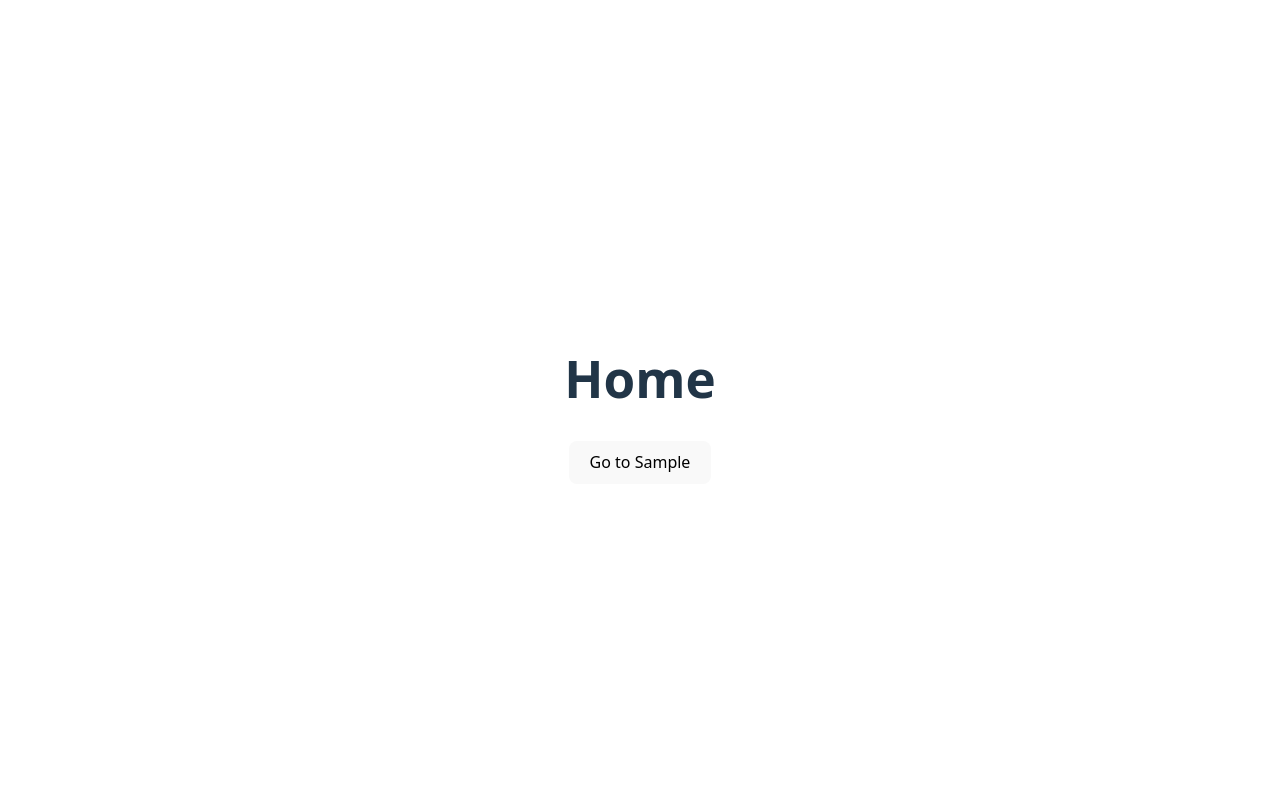
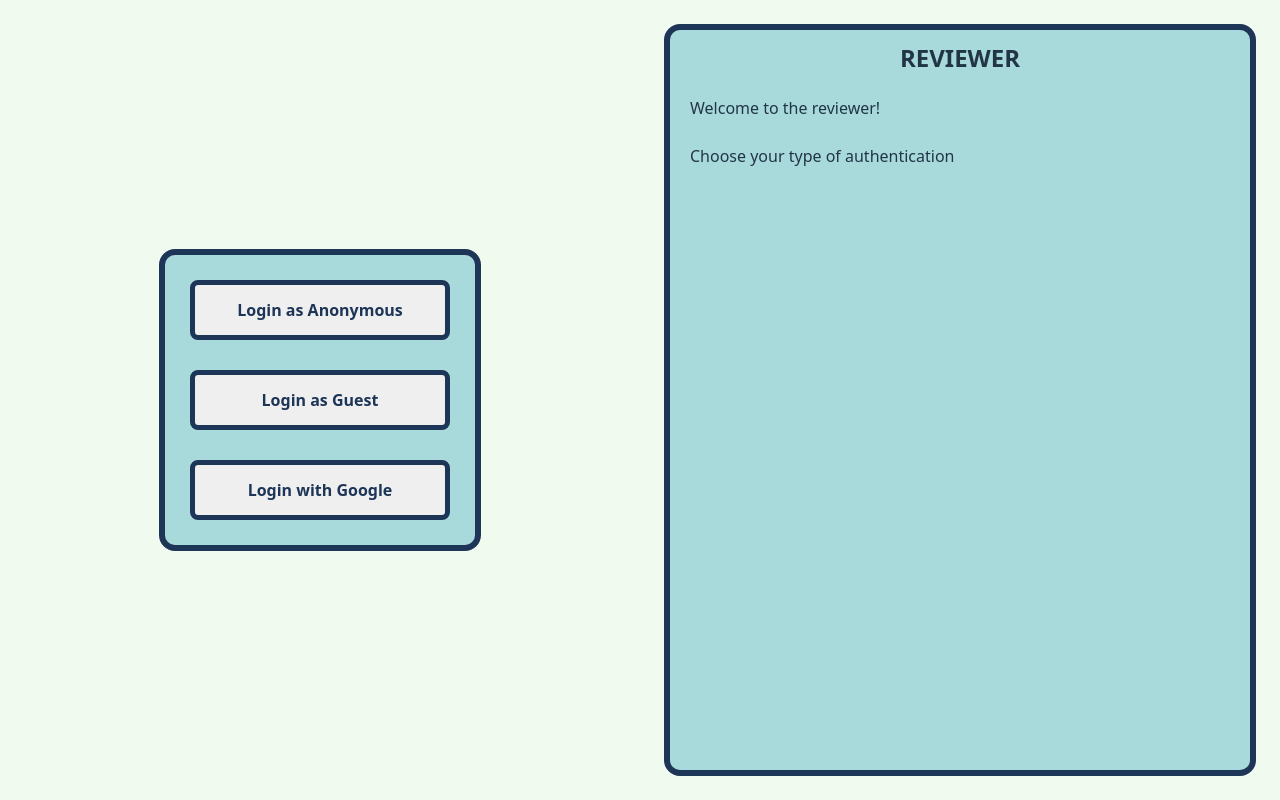
Before and after one commit to scuti2218/Reviewer, a Vue app: page /#/home in a window 1280 px wide. Built offline with nearby package versions, Linux system fonts and the light colour scheme.

Commit message:
initial design of auth page

```diff
--- a/src/App.vue
+++ b/src/App.vue
@@ -1,21 +1,36 @@
 <template>
-  <router-view />
+  <main>
+    <section v-if="authLoggedIn">
+      <header>
+        <nav></nav>
+      </header>
+      <router-view />
+      <footer></footer>
+    </section>
+    <section v-else>
+      <Auth />
+    </section>
+  </main>
 </template>
 
 <script setup lang="ts">
+import { onBeforeMount, ref } from "vue";
+import Auth from "@views/Auth.vue";
+import { currentUser } from "@controllers/firebase/auth";
+
+const authLoggedIn = ref(false);
+onBeforeMount(() => {
+  authLoggedIn.value = !!currentUser();
+});
 </script>
 
 <style scoped>
-.logo {
-  height: 6em;
-  padding: 1.5em;
-  will-change: filter;
-  transition: filter 300ms;
-}
-.logo:hover {
-  filter: drop-shadow(0 0 2em #646cffaa);
-}
-.logo.vue:hover {
-  filter: drop-shadow(0 0 2em #42b883aa);
+header {
+  width: 100%;
+  height: 20px;
+
+  position: relative;
+  top: 0;
+  left: 0;
 }
 </style>
--- /dev/null
+++ b/src/components/buttons/Button.vue
@@ -0,0 +1,61 @@
+<template>
+  <button class="button">
+    <span class="icon" v-if="(!!slots.icon || !!icon) && !hideIcon">
+      <slot name="icon" />
+      {{ !slots.icon ? icon : "" }}
+    </span>
+    <span class="label" v-if="(!!slots.label || !!label) && !hideLabel">
+      <slot name="label" />
+      {{ !slots.label ? label : "" }}
+    </span>
+    <span class="default" v-if="!!slots.default && !hideDefault">
+      <slot />
+    </span>
+  </button>
+</template>
+
+<script setup lang="ts">
+import { useSlots } from "vue";
+
+defineProps({
+  icon: String,
+  label: String,
+  selected: Boolean,
+  hideIcon: Boolean,
+  hideLabel: Boolean,
+  hideDefault: Boolean,
+});
+
+const slots = useSlots();
+</script>
+
+<style scoped>
+.button {
+  outline: 5px solid var(--color-secondary);
+  color: var(--color-secondary);
+  border: none;
+  border-radius: 3px;
+  font-size: 1em;
+  font-weight: 500;
+  font-family: inherit;
+  cursor: pointer;
+  transition: all 0.10s;
+
+  --hover-opacity: 0.8;
+  --active-opacity: 0.5;
+}
+
+.label {
+  font-weight: bold;
+}
+
+.button:hover {
+  outline: 5px solid var(--color-tertiary);
+  color: var(--color-tertiary);
+}
+
+.button:active {
+  outline: 5px solid var(--color-secondary);
+  color: var(--color-secondary);
+}
+</style>
--- /dev/null
+++ b/src/components/index.ts
@@ -0,0 +1,3 @@
+import Button from "./buttons/Button.vue";
+
+export { Button };
--- a/src/style.css
+++ b/src/style.css
@@ -1,18 +1,7 @@
-:root {
-  font-family: system-ui, Avenir, Helvetica, Arial, sans-serif;
-  line-height: 1.5;
-  font-weight: 400;
+@import url('styles/defaults.css');
+@import url('styles/color.css');
 
-  color-scheme: light dark;
-  color: rgba(255, 255, 255, 0.87);
-  background-color: #242424;
-
-  font-synthesis: none;
-  text-rendering: optimizeLegibility;
-  -webkit-font-smoothing: antialiased;
-  -moz-osx-font-smoothing: grayscale;
-}
-
+/*
 a {
   font-weight: 500;
   color: #646cff;
@@ -20,14 +9,6 @@ a {
 }
 a:hover {
   color: #535bf2;
-}
-
-body {
-  margin: 0;
-  display: flex;
-  place-items: center;
-  min-width: 320px;
-  min-height: 100vh;
 }
 
 h1 {
@@ -56,16 +37,9 @@ button:focus-visible {
 
 .card {
   padding: 2em;
-}
+} */
 
-#app {
-  max-width: 1280px;
-  margin: 0 auto;
-  padding: 2rem;
-  text-align: center;
-}
-
-@media (prefers-color-scheme: light) {
+/* @media (prefers-color-scheme: light) {
   :root {
     color: #213547;
     background-color: #ffffff;
@@ -76,4 +50,4 @@ button:focus-visible {
   button {
     background-color: #f9f9f9;
   }
-}
+} */
--- /dev/null
+++ b/src/styles/color.css
@@ -0,0 +1,16 @@
+:root {
+  /* COLORS */
+    --color-primary: #F1FAEE;
+    --color-secondary: #1D3557;
+    --color-tertiary: #457B9D;
+    --color-quaternary: #A8DADC;
+    --color-quinary: #E63946;
+
+    --color-danger: #EF476F;
+    --color-warning: #FFD166;
+    --color-success: #06D6A0;
+    --color-info: #118AB2;
+
+    color: #213547;
+    background-color: var(--color-primary);
+}
--- /dev/null
+++ b/src/styles/defaults.css
@@ -0,0 +1,22 @@
+:root {
+  font-family: system-ui, Avenir, Helvetica, Arial, sans-serif;
+  line-height: 1.5;
+  font-weight: 400;
+
+  font-synthesis: none;
+  text-rendering: optimizeLegibility;
+  -webkit-font-smoothing: antialiased;
+  -moz-osx-font-smoothing: grayscale;
+}
+
+body {
+  margin: 0;
+  min-width: 320px;
+  min-height: 100vh;
+  max-height: 100vh;
+}
+
+#app {
+  height: 100vh;
+  text-align: center;
+}
--- a/src/views/Auth.vue
+++ b/src/views/Auth.vue
@@ -1,12 +1,175 @@
 <template>
-  <div>
-
-  </div>
+  <section id="vw_auth">
+    <section class="vw_auth-container">
+      <section class="vw_auth-buttons">
+        <Button
+          v-for="button in buttons"
+          :label="button.label"
+          :icon="button.icon"
+          @click="button.func"
+          @mouseenter="onMouseEnter(button.desc)"
+          @mouseleave="onMouseLeave"
+        />
+      </section>
+    </section>
+    <section class="vw_auth-container">
+      <section class="vw_auth-sidebar">
+        <span class="desc-title">{{ states.description.title }}</span>
+        <div class="desc-details">
+          <span
+            class="desc-detail"
+            v-for="detail in states.description.details"
+            >{{ detail }}</span
+          >
+        </div>
+      </section>
+    </section>
+  </section>
 </template>
 
 <script setup lang="ts">
+import { Button } from "@/components";
+import { reactive } from "vue";
+const char_invisible = '\u200B';
 
+interface IDescriptionData {
+  title: string;
+  details: string[];
+}
+interface IDescriptionsContainer {
+  default: IDescriptionData;
+  anonymous: IDescriptionData;
+  guest: IDescriptionData;
+  google: IDescriptionData;
+}
+const descriptions: IDescriptionsContainer = {
+  default: {
+    title: "REVIEWER",
+    details: [
+        "Welcome to the reviewer!",
+        char_invisible,
+        "Choose your type of authentication"
+    ],
+  },
+  anonymous: {
+    title: "Login as Anonymous",
+    details: [],
+  },
+  guest: {
+    title: "Login as Guest",
+    details: [],
+  },
+  google: {
+    title: "Login with Google",
+    details: [],
+  },
+};
+
+interface IButtonData {
+  label: string;
+  func: () => any;
+  icon: string;
+  desc: IDescriptionData;
+}
+const buttons: IButtonData[] = [
+  {
+    label: "Login as Anonymous",
+    func: () => console.log("Anonymous"),
+    icon: "",
+    desc: descriptions.anonymous,
+  },
+  {
+    label: "Login as Guest",
+    func: () => console.log("Guest"),
+    icon: "",
+    desc: descriptions.guest,
+  },
+  {
+    label: "Login with Google",
+    func: () => console.log("Google"),
+    icon: "",
+    desc: descriptions.google,
+  },
+];
+
+const states = reactive({
+  description: descriptions.default,
+});
+const onMouseEnter = (desc: IDescriptionData) => {
+  states.description = desc;
+};
+const onMouseLeave = () => {
+  states.description = descriptions.default;
+};
 </script>
 
 <style scoped>
+#vw_auth {
+  display: flex;
+  align-items: center;
+  justify-content: space-between;
+  --padding: 30px;
+  padding: var(--padding);
+  height: calc(100vh - (2 * var(--padding)));
+}
+
+.vw_auth-container {
+  width: calc(50% - var(--padding));
+  height: 100%;
+
+  display: flex;
+  flex-direction: column;
+  align-items: center;
+  justify-content: center;
+
+  > section {
+    border-radius: 10px;
+    background-color: var(--color-quaternary);
+    outline: 6px solid var(--color-secondary);
+  }
+}
+
+.vw_auth-buttons {
+  display: flex;
+  flex-direction: column;
+  justify-content: center;
+  align-items: center;
+  gap: 40px;
+  padding: 30px;
+
+  > .button {
+    height: 50px;
+    width: 250px;
+  }
+}
+
+.vw_auth-sidebar {
+  --padding-sidebar-block: 10px;
+  --padding-sidebar-inline: 20px;
+  padding: var(--padding-sidebar-block) var(--padding-sidebar-inline);
+  width: calc(100% - (2 * var(--padding-sidebar-inline)));
+  height: 100%;
+  font-family: inherit;
+  font-weight: 500;
+
+  display: flex;
+  flex-direction: column;
+  align-items: center;
+  gap: 20px;
+
+  > .desc-title {
+    font-size: 1.5em;
+    font-weight: bold;
+  }
+
+  > .desc-details {
+    align-self: flex-start;
+    display: flex;
+    flex-direction: column;
+    align-items: flex-start;
+
+    > .desc-detail {
+    }
+  }
+}
 </style>
--- a/src/views/Home.vue
+++ b/src/views/Home.vue
@@ -1,10 +1,11 @@
 <template>
-  <h1>Home</h1>
-  <button @click="routeTo('/Sample')">Go to Sample</button>
+  <section id="vw_home">
+    <h1>Home</h1>
+    <button @click="routeTo('/Sample')">Go to Sample</button>
+  </section>
 </template>
 <script setup lang="ts">
 import { useRouteTo } from "@composables/router";
-const routeTo = useRouteTo()
+const routeTo = useRouteTo();
 </script>
-<style scoped>
-</style>
+<style scoped></style>
--- a/src/views/Sample.vue
+++ b/src/views/Sample.vue
@@ -1,10 +1,11 @@
 <template>
-   <h1>Sample</h1>
-  <button @click="routeTo('/home')">Go to Home</button>
+  <section id="vw_saample">
+    <h1>Sample</h1>
+    <button @click="routeTo('/home')">Go to Home</button>
+  </section>
 </template>
 <script setup lang="ts">
 import { useRouteTo } from "@composables/router";
-const routeTo = useRouteTo()
+const routeTo = useRouteTo();
 </script>
-<style scoped>
-</style>
+<style scoped></style>
```
Also changed, not shown: src/components/HelloWorld.vue (deleted, +0 -41 lines).
